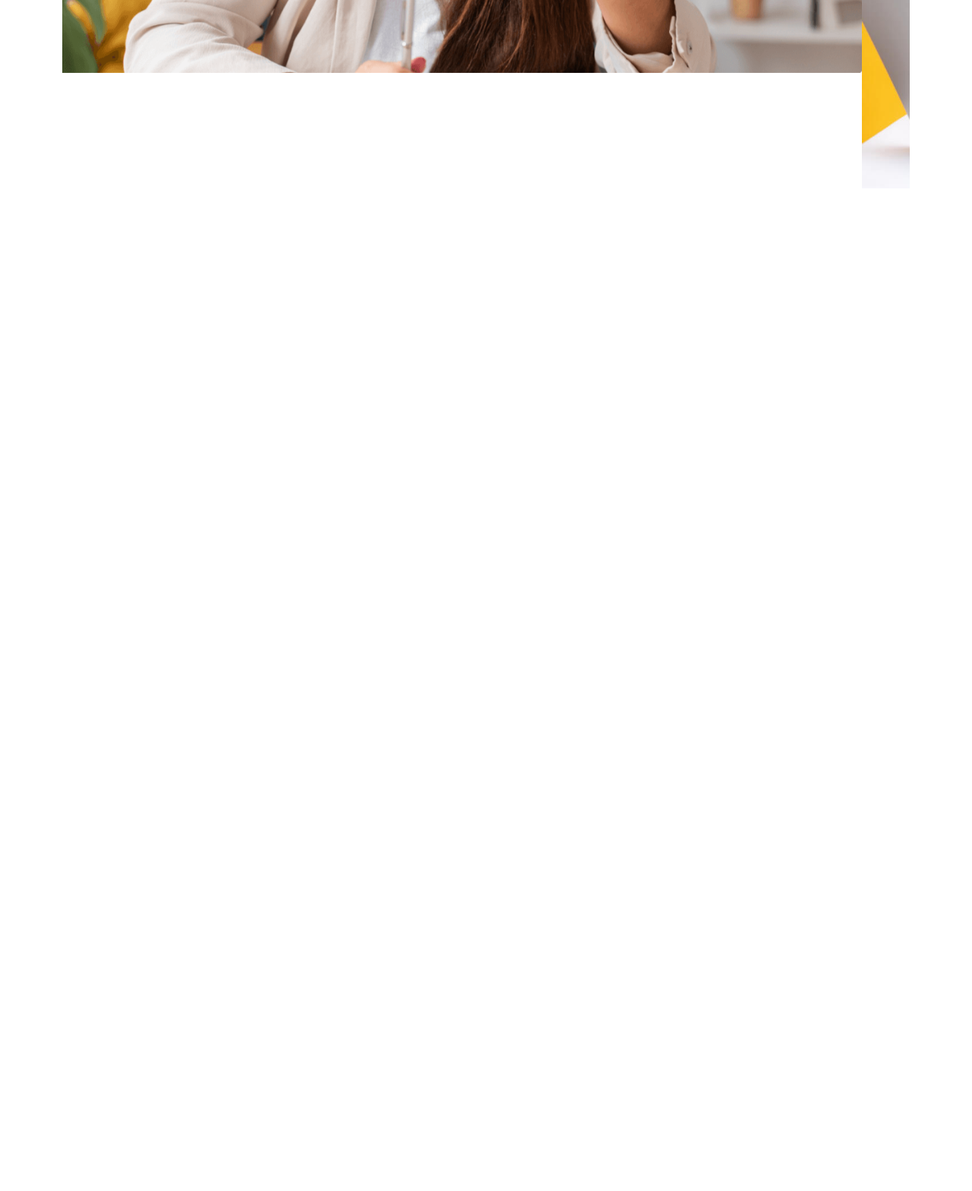
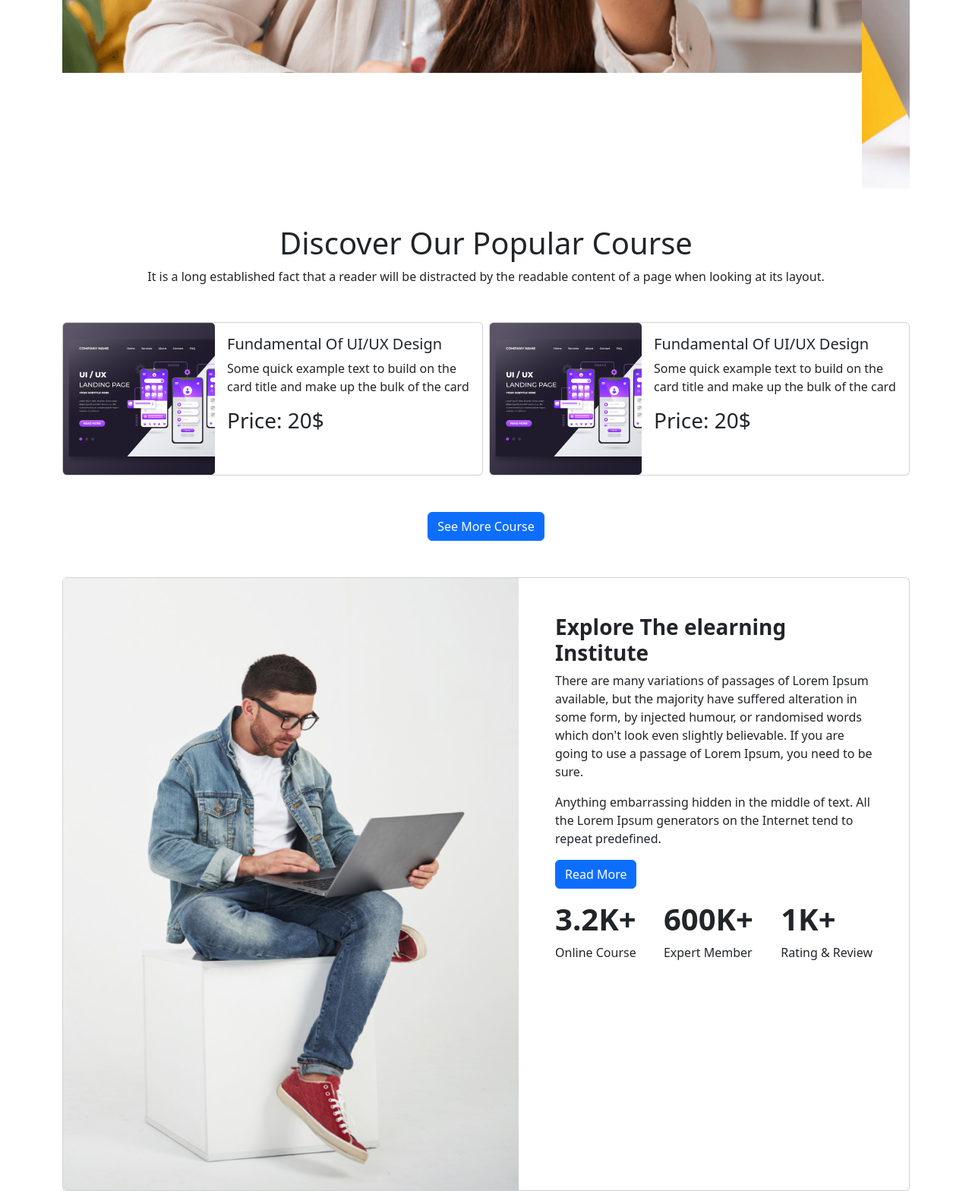
Before and after one commit to ainahid123/YouTurial, a plain HTML site: page index.html in a window 1280 px wide. Shown: the part 552-2120 px from the top of the page at 76% size. Before the commit the page ends 800 px from the top, so only its background shows below. Drawn offline with nearby package versions, Linux system fonts and the light colour scheme.

Commit message:
add banner

```diff
--- a/index.html
+++ b/index.html
@@ -65,6 +65,84 @@
         </div>
     </div>
       </header>
+
+
+<!-- main section start -->
+<main>
+    <div class="container text-center">
+      <div class="m-5">
+        <h1>Discover Our Popular Course</h1>
+        <p>It is a long established fact that a reader will be distracted by the readable
+          content of a page when looking at its layout.</p>
+      </div>
+
+
+      <!-- courses list -->
+      <div class="row g-2">
+        <div class="col-lg-6 col-md-12 col-sm-12">
+          <div class="card flex-lg-row flex-md-row">
+            <img src="images/course/course-1.png" class="w-lg-50 w-md-50" alt="...">
+            <div class="card-body text-start">
+              <h5>Fundamental Of UI/UX Design</h5>
+              <p>Some quick example text to build on the card title
+               and make up the bulk of the card</p>
+               <h3>Price: 20$</h3>
+             </div>
+          </div>
+        </div>
+
+        <div class="col-lg-6 col-md-12 col-sm-12">
+          <div class="card flex-lg-row flex-md-row">
+            <img src="images/course/course-1.png" class="w-lg-50 w-md-50" alt="...">
+            <div class="card-body text-start">
+             <h5>Fundamental Of UI/UX Design</h5>
+             <p>Some quick example text to build on the card title
+              and make up the bulk of the card</p>
+              <h3>Price: 20$</h3>
+            </div>
+          </div>
+        </div>
+      </div>
+      <div class="m-5">
+        <button class="btn btn-primary">See More Course</button>
+      </div>
+
+      <!-- banner -->
+      <div class="my-5 my-lg-5 my-md-5">
+        <div class="card flex-lg-row flex-md-column">
+          <img src="images/working.png" class="w-lg-50 w-md-25 w-100" alt="...">
+          <div class="card-body text-start px-5 py-5">
+            <h5 class="card-title fw-bold fs-3">Explore The elearning Institute</h5>
+            <p class="card-text">There are many variations of passages of Lorem Ipsum available, but the
+              majority have suffered alteration in some form, by injected humour, or
+              randomised words which don't look even slightly believable. If you are going
+              to use a passage of Lorem Ipsum, you need to be sure.</p>
+              <p>Anything embarrassing hidden in the middle of text. All the Lorem Ipsum
+                generators on the Internet tend to repeat predefined.</p>
+            <a href="#" class="btn btn-primary">Read More</a>
+            <div class="d-flex flex-wrap justify-content-between align-items-center pt-3">
+              <div >
+                <h1 class="fw-bold">3.2K+</h1>
+                <p>Online Course</p>
+              </div>
+              <div>
+                <h1 class="fw-bold">600K+</h1>
+                <p>Expert Member</p>
+              </div>
+              <div>
+                <h1 class="fw-bold">1K+</h1>
+                <p>Rating & Review</p>
+              </div>
+            </div>
+          </div>
+        </div>
+      </div>
+
+    </div>
+  </main>
+
+
+
     <script src="bootstrap/bootstrap.min.js"></script>
     <script src="https://cdn.jsdelivr.net/npm/bootstrap@5.2.0/dist/css/bootstrap.min.css"></script>
 </body>
```
